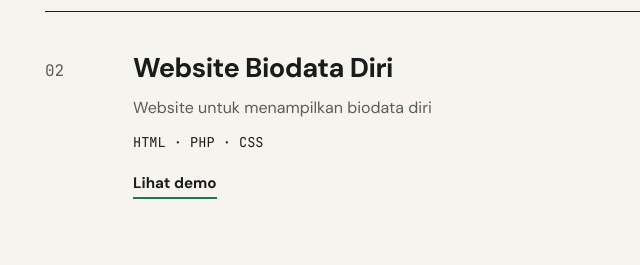
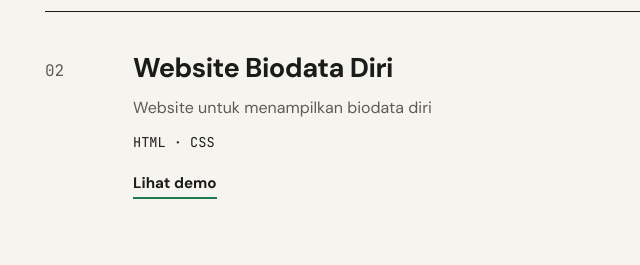
Before and after one commit to muhamadfaisalll/portofolio-web, a plain HTML site: page index.html in a window 1280 px wide. Shown: the part 2600-2865 px from the top of the page, 55-695 px from the left. Drawn offline with Linux system fonts and the light colour scheme.

Commit message:
Update tampilan

```diff
--- a/index.html
+++ b/index.html
@@ -126,7 +126,7 @@
             <div class="project-info">
               <h3>Website Biodata Diri</h3>
               <p>Website untuk menampilkan biodata diri</p>
-              <p class="tech">HTML · PHP · CSS</p>
+              <p class="tech">HTML · CSS</p>
               <div class="project-links">
                 <a href="Jadi jadian.html" target="_blank" rel="noopener">Lihat demo</a>
               </div>
```
Also changed, not shown: img/Jasuke Mejeuh Ey Snack Cup Logo.png (added), img/WhatsApp Image 2026-10-05 at 19.06.56.jpeg (added), img/WhatsApp Image 2026-10-05 at 19.20.04.jpeg (added), img/WhatsApp Image 2026-10-05 at 19.25.20.jpeg (added), img/WhatsApp Image 2026-10-05 at 19.26.51.jpeg (added), img/WhatsApp Image 2026-10-05 at 19.28.36.jpeg (added), img/WhatsApp Image 2026-10-05 at 19.30.40.jpeg (added), img/webcam-toy-photo10.jpg (added), img/webcam-toy-photo11.jpg (added), img/webcam-toy-photo12.jpg (added), img/webcam-toy-photo6.jpg (added), img/webcam-toy-photo7.jpg (added), img/webcam-toy-photo9.jpg (added), 5 other files.
